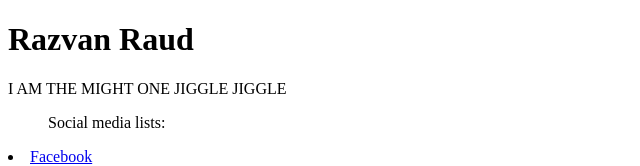
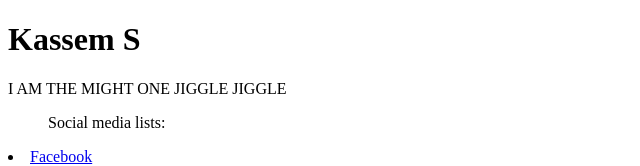
Before and after one commit to kass173/kass173.github.io, a plain HTML site: page index.html in a window 1280 px wide. Shown: the top 166 px of the page, without its empty margins (0-640 px from the left). Drawn offline with Linux system fonts and the light colour scheme.

Commit message:
Add files via upload

```diff
--- a/index.html
+++ b/index.html
@@ -6,7 +6,7 @@
 </head>
 
 <body>
-<h1>Razvan Raud</h1>
+<h1>Kassem S</h1>
 
 <p> I AM THE MIGHT ONE JIGGLE JIGGLE</p>
 
```
